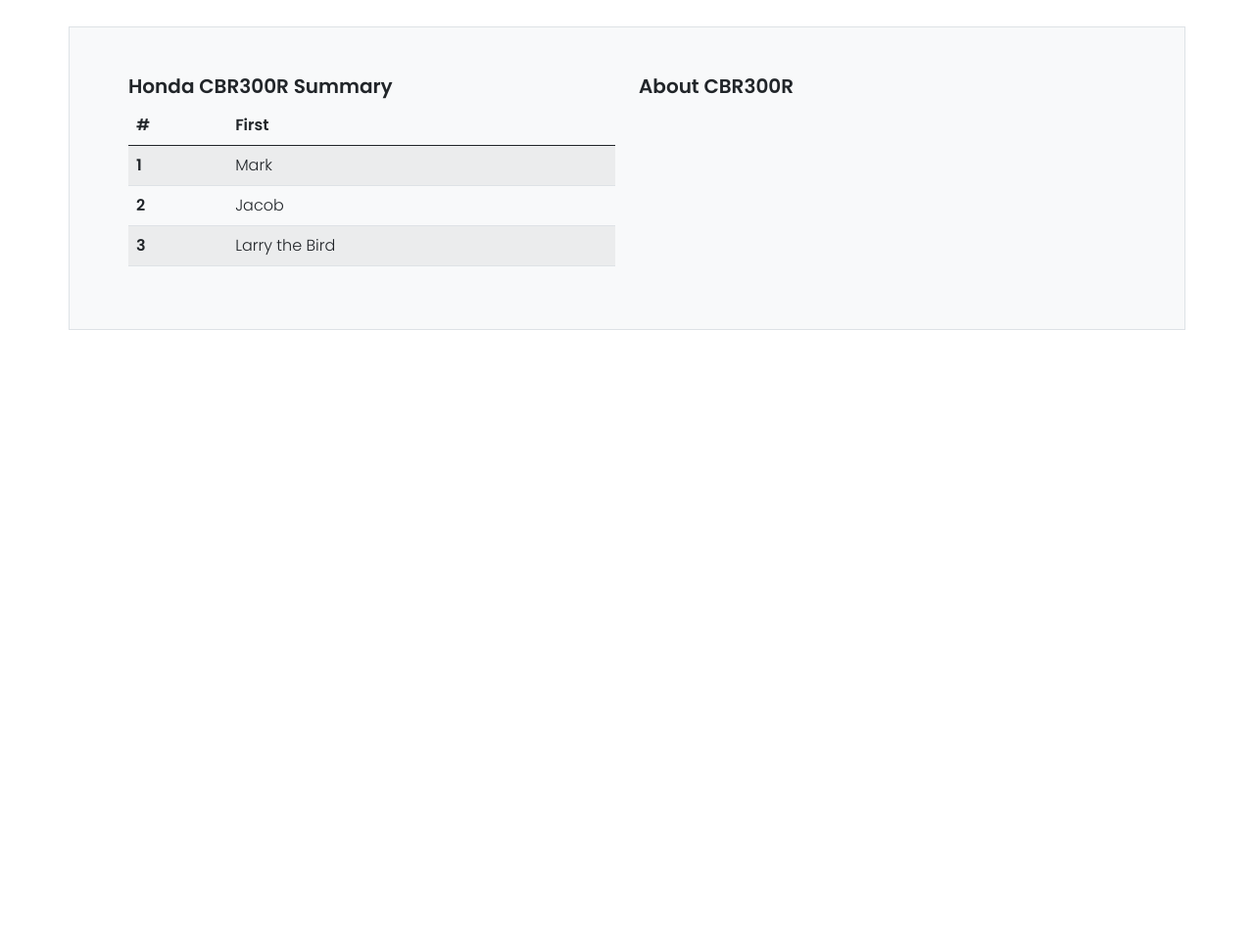
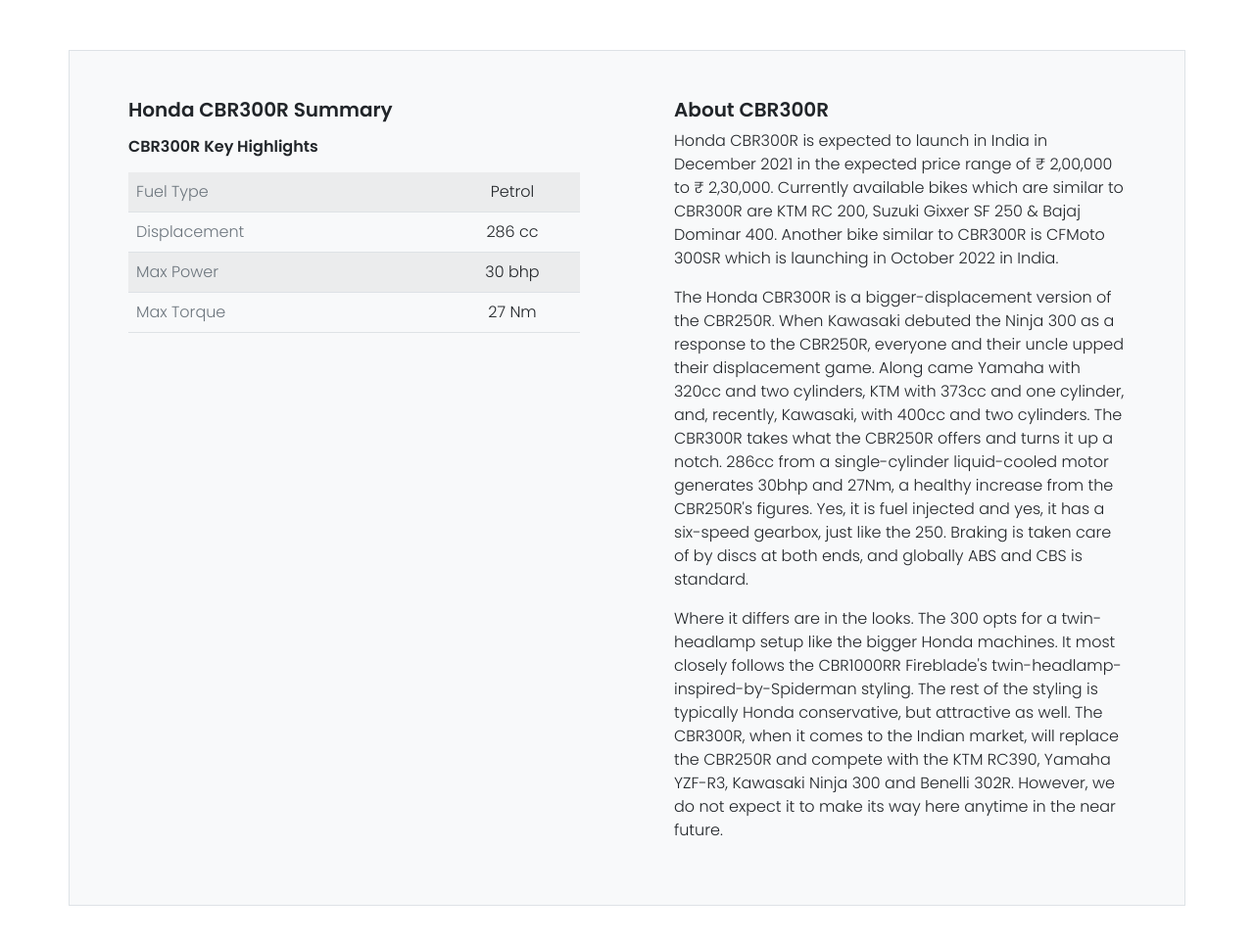
Before and after one commit to asif-iqbal-munna/honda-cbr, a plain HTML site: page index.html in a window 1280 px wide. Shown: the part 2228-3191 px from the top of the page at 98% size. Before the commit the page ends 2589 px from the top, so only its background shows below. Drawn offline with nearby package versions, Linux system fonts and the light colour scheme.

Commit message:
one extra section is completed

```diff
--- a/index.html
+++ b/index.html
@@ -193,7 +193,7 @@
                         </div>
                     </div>
                     <div class="col-12 col-md-6">
-                        <div class="accordion p-3 gy-3" id="accordionExample">
+                        <div class="accordion p-md-3 gy-3" id="accordionExample">
                             <div class="accordion-item">
                                 <h2 class="accordion-header" id="headingOne">
                                     <button class="accordion-button" type="button" data-bs-toggle="collapse" data-bs-target="#collapseOne"
@@ -262,37 +262,63 @@
             </div>
         </section>
 
-        <sectionn class="px-5">
+        <section class="py-5">
             <div class="container">
-                <div class="row p-5 bg-light border">
-                    <div class="col-12 col-md-6">
-                        <h4 class="fs-5 fw-bold">Honda CBR300R Summary</h4>
-                        <table class="table table-striped">
-                            <thead>
-                                <tr>
-                                    <th scope="col">#</th>
-                                    <th scope="col">First</th>
-                                </tr>
-                            </thead>
+                <div class="row p-2 p-md-5 bg-light border">
+                    <div class="col-12 col-md-6 pe-md-5">
+                        <h4 class="fs-5 fw-bold mb-3 text-capitalize">Honda CBR300R Summary</h4>
+                        <h6 class="fs-7 fw-bold mb-3 text-capitalize">CBR300R key highlights</h6>
+                        <table class="table table-striped ">
                             <tbody>
                                 <tr>
-                                    <th scope="row">1</th>
-                                    <td>Mark</td>
+                                    <th scope="row" class=" text-muted fw-normal">Fuel Type</th>
+                                    <td>&nbsp;</td>
+                                    <td>&nbsp;</td>
+                                    <td class="text-center" >Petrol</td>
                                 </tr>
                                 <tr>
-                                    <th scope="row">2</th>
-                                    <td>Jacob</td>
+                                    <th  class=" text-muted fw-normal" scope="row">Displacement</th>
+                                    <td>&nbsp;</td>
+                                    <td>&nbsp;</td>
+                                    <td class="text-center" >286 cc</td>
                                 </tr>
                                 <tr>
-                                    <th scope="row">3</th>
-                                    <td colspan="2">Larry the Bird</td>
+                                    <th  class=" text-muted fw-normal" scope="row">Max Power</th>
+                                    <td>&nbsp;</td>
+                                    <td>&nbsp;</td>
+                                    <td class="text-center" >30 bhp</td>
+                                </tr>
+                                <tr>
+                                    <th class=" text-muted fw-normal"  scope="row">Max Torque</th>
+                                    <td>&nbsp;</td>
+                                    <td>&nbsp;</td>
+                                    <td class="text-center" >27 Nm</td>
                                 </tr>
                             </tbody>
                         </table>
                     </div>
-                    <div class="col-12 col-md-6">
+                    <div class="col-12 col-md-6 ps-md-5">
                         <h4 class="fs-5 fw-bold">About CBR300R</h4>
-
+                        <p>
+                            Honda CBR300R is expected to launch in India in December 2021 in the expected price range of ₹ 2,00,000 to ₹ 2,30,000.
+                            Currently available bikes which are similar to CBR300R are KTM RC 200, Suzuki Gixxer SF 250 & Bajaj Dominar 400. Another
+                            bike similar to CBR300R is CFMoto 300SR which is launching in October 2022 in India.
+                        </p>
+                        <p>
+                            The Honda CBR300R is a bigger-displacement version of the CBR250R. When Kawasaki debuted the Ninja 300 as a response to
+                            the CBR250R, everyone and their uncle upped their displacement game. Along came Yamaha with 320cc and two cylinders, KTM
+                            with 373cc and one cylinder, and, recently, Kawasaki, with 400cc and two cylinders. The CBR300R takes what the CBR250R
+                            offers and turns it up a notch. 286cc from a single-cylinder liquid-cooled motor generates 30bhp and 27Nm, a healthy
+                            increase from the CBR250R's figures. Yes, it is fuel injected and yes, it has a six-speed gearbox, just like the 250.
+                            Braking is taken care of by discs at both ends, and globally ABS and CBS is standard.
+                        </p>
+                        <p>
+                            Where it differs are in the looks. The 300 opts for a twin-headlamp setup like the bigger Honda machines. It most
+                        closely follows the CBR1000RR Fireblade's twin-headlamp-inspired-by-Spiderman styling. The rest of the styling is
+                        typically Honda conservative, but attractive as well. The CBR300R, when it comes to the Indian market, will replace the
+                        CBR250R and compete with the KTM RC390, Yamaha YZF-R3, Kawasaki Ninja 300 and Benelli 302R. However, we do not expect it
+                        to make its way here anytime in the near future.
+                    </p>
                     </div>
                 </div>
             </div>
--- a/style.css
+++ b/style.css
@@ -1,5 +1,10 @@
+* {
+  margin: 0;
+  padding: 0;
+}
 body {
   font-family: "Poppins", sans-serif;
+  overflow-x: hidden;
 }
 
 .bg-dark-blue {
```
